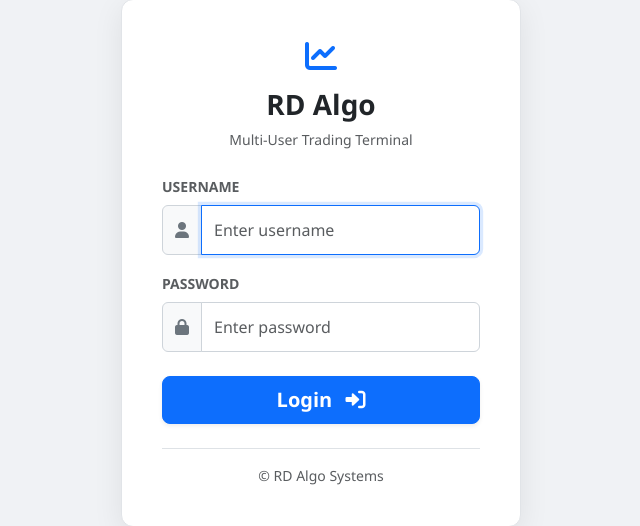
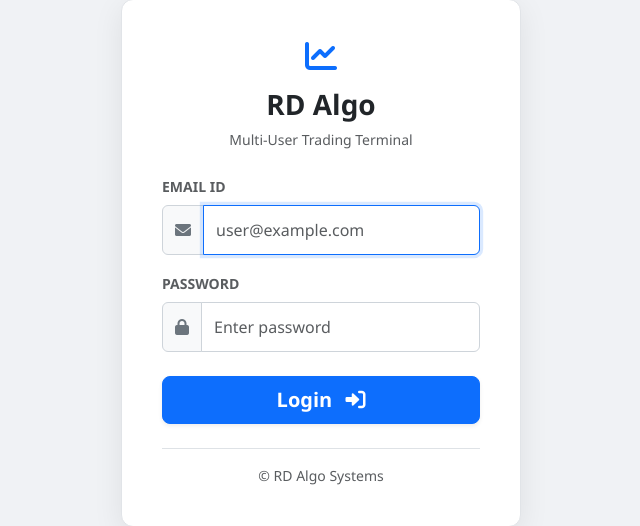
Before and after one commit to rajd1005/rdalgoalgov2, a Flask app: page /login in a window 1280 px wide. Shown: the part 87-613 px from the top of the page, without its empty margins (319-959 px from the left). Run offline with Flask 3, Linux system fonts and the light colour scheme.

Commit message:
Update login.html

```diff
--- a/templates/login.html
+++ b/templates/login.html
@@ -9,7 +9,6 @@
     <link rel="stylesheet" href="https://cdnjs.cloudflare.com/ajax/libs/font-awesome/6.0.0/css/all.min.css">
 
     <style>
-        /* LIGHT THEME FOR LOGIN PAGE */
         body {
             background-color: #f0f2f5;
             color: #333;
@@ -72,10 +71,10 @@
 
     <form method="POST" action="/login">
         <div class="mb-3">
-            <label class="form-label text-muted small fw-bold">USERNAME</label>
+            <label class="form-label text-muted small fw-bold">EMAIL ID</label>
             <div class="input-group">
-                <span class="input-group-text"><i class="fas fa-user"></i></span>
-                <input type="text" class="form-control" name="username" placeholder="Enter username" required autofocus>
+                <span class="input-group-text"><i class="fas fa-envelope"></i></span>
+                <input type="text" class="form-control" name="username" placeholder="user@example.com" required autofocus>
             </div>
         </div>
 
```
